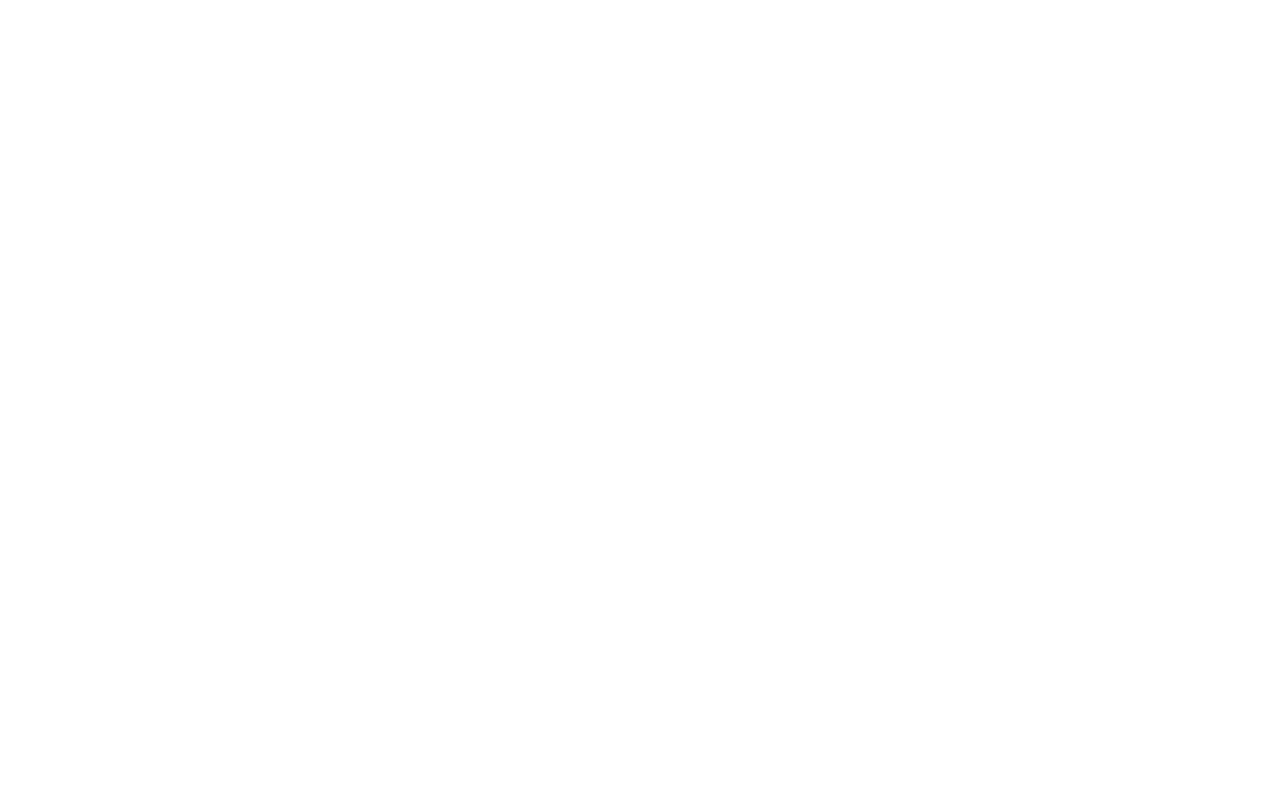
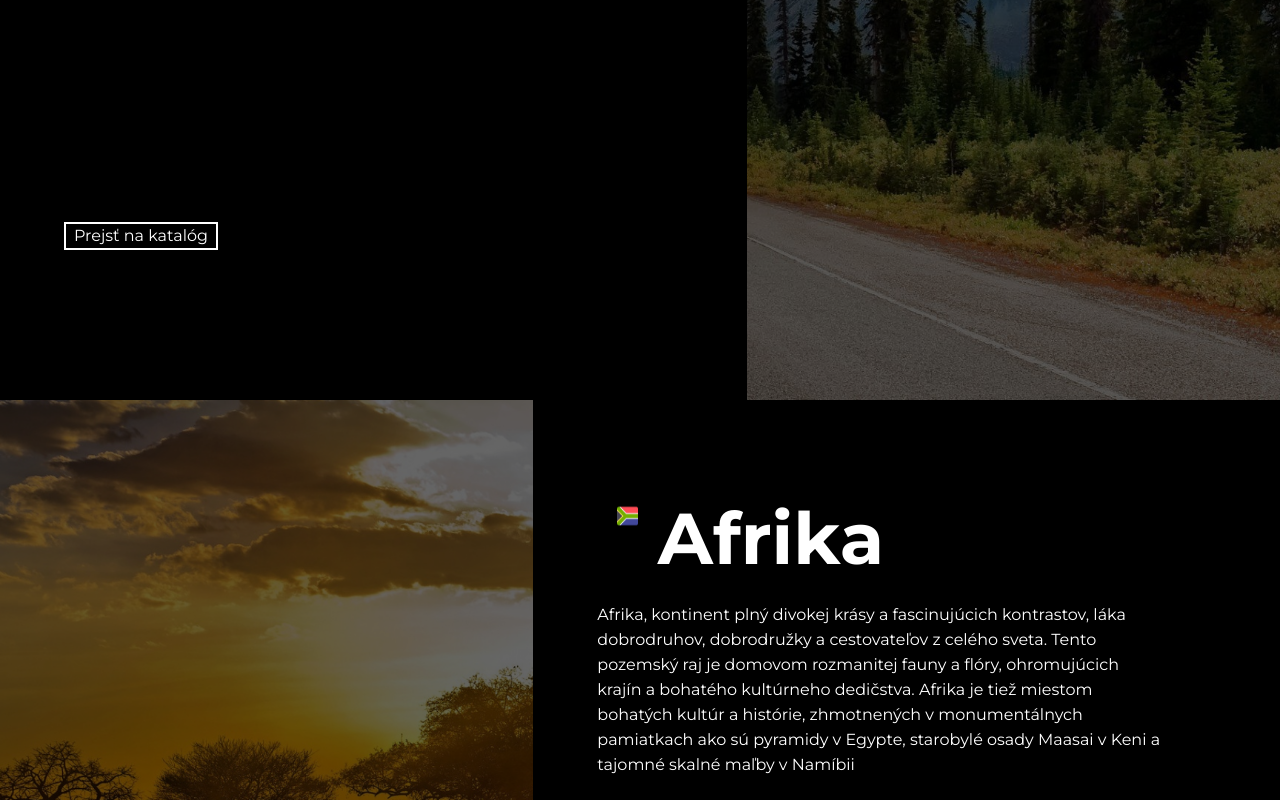
Before and after one commit to mxrshall/E-Travel-static, a React (Vite) app: page /info in a window 1280 px wide. Shown: the part 2000-2800 px from the top of the page. Before the commit the page ends 1600 px from the top, so only its background shows below. Built offline with nearby package versions, Linux system fonts and the light colour scheme.

Commit message:
Rozdelenie komponentov pre lavu a pravu stranu

```diff
--- a/src/App.jsx
+++ b/src/App.jsx
@@ -1,5 +1,4 @@
 import Homepage from "./Stranky/Homepage";
-import Lokacie from "./InfoComponents/Lokacia";
 import Info from "./Stranky/Info";
 import { BrowserRouter, Route, Routes } from "react-router-dom";
 
--- a/src/InfoComponents/InfoFlag.jsx
+++ b/src/InfoComponents/InfoFlag.jsx
@@ -2,7 +2,7 @@ function InfoFlag({flag}) {
 
     return (
         <>
-            <img src={flag} alt="flag" className="w-[3%] h-[3.5vh] ml-5"></img>
+            <img src={flag} alt="flag" className="w-[3%] h-[3.5vh] mx-5"></img>
         </>
     )
   }
--- /dev/null
+++ b/src/InfoComponents/LokaciaLeft.jsx
@@ -0,0 +1,24 @@
+import InfoTitle from "./InfoTitle"
+import InfoDescription from "./InfoDescription"
+import InfoButton from "./InfoButton"
+import InfoFlag from "./InfoFlag"
+
+function LokaciaLeft({title, description, background, flag}) {
+
+    return (
+      <div className="w-full h-[100vh] flex justify-end">
+        <div className="w-7/12 h-[100vh] pt-[8%] pl-[5%] flex flex-col bg-black absolute z-10">
+          <div className="flex">
+            <InfoFlag flag={flag}/>
+            <InfoTitle title={title}/>
+          </div>
+            <InfoDescription description={description}/>
+            <InfoButton/>
+          </div>
+          <div className="w-full h-[100vh] bg-black opacity-60 absolute"></div>
+          <div className="w-full h-[100vh] bg-cover bg-center" style={{ backgroundImage: `url(${background})`}}></div>
+      </div>
+    )
+  }
+
+  export default LokaciaLeft
--- a/src/InfoComponents/Lokacia.jsx
+++ b/src/InfoComponents/LokaciaRight.jsx
@@ -3,10 +3,10 @@ import InfoDescription from "./InfoDescription"
 import InfoButton from "./InfoButton"
 import InfoFlag from "./InfoFlag"
 
-function Lokacia({title, description, background, flag}) {
+function LokaciaRight({title, description, background, flag}) {
 
     return (
-      <>
+      <div>
         <div className="w-7/12 h-[100vh] pt-[8%] pl-[5%] flex flex-col bg-black absolute z-10">
           <div className="flex">
             <InfoTitle title={title}/>
@@ -17,8 +17,8 @@ function Lokacia({title, description, background, flag}) {
           </div>
           <div className="w-full h-[100vh] bg-black opacity-60 absolute"></div>
           <div className="w-full h-[100vh] bg-cover bg-center" style={{ backgroundImage: `url(${background})`}}></div>
-      </>
+      </div>
     )
   }
 
-  export default Lokacia
+  export default LokaciaRight
--- a/src/Stranky/Info.jsx
+++ b/src/Stranky/Info.jsx
@@ -1,5 +1,6 @@
 import Navbar from "../Navbar/Navbar"
-import Lokacia from "../InfoComponents/Lokacia"
+import LokaciaRight from "../InfoComponents/LokaciaRight"
+import LokaciaLeft from "../InfoComponents/LokaciaLeft"
 
 import header1 from "../images/header/header1.jpg"
 import header2 from "../images/header/header2.jpg"
@@ -49,7 +50,17 @@ function Info() {
             {list.map((item) => {
                 if (item.id % 2 === 1) {
                     return (
-                        <Lokacia
+                        <LokaciaRight
+                            key={item.id}
+                            title={item.title}
+                            description={item.description}
+                            background={item.background}
+                            flag={item.flag}
+                        />
+                    );
+                }else{
+                    return (
+                        <LokaciaLeft
                             key={item.id}
                             title={item.title}
                             description={item.description}
```
